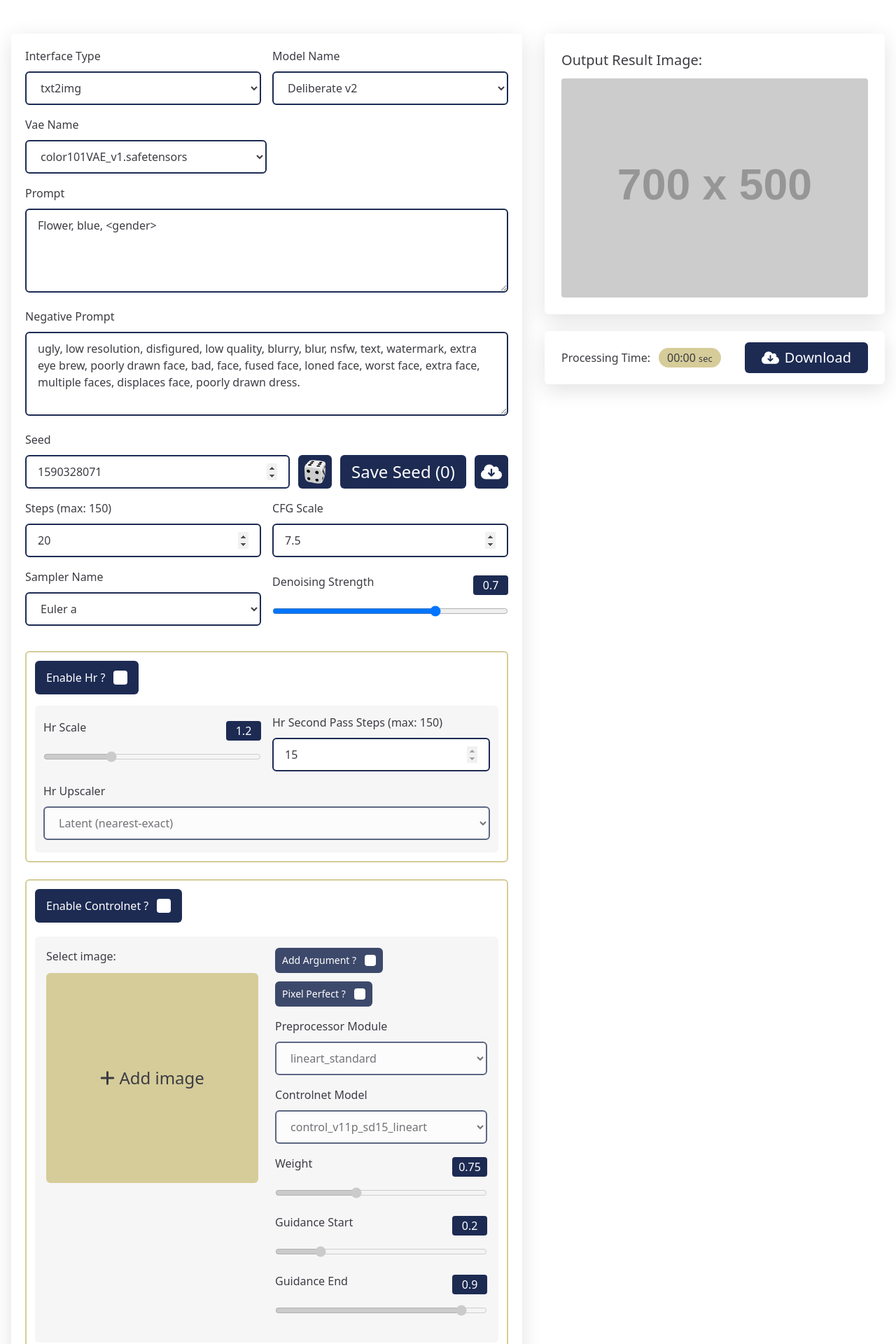
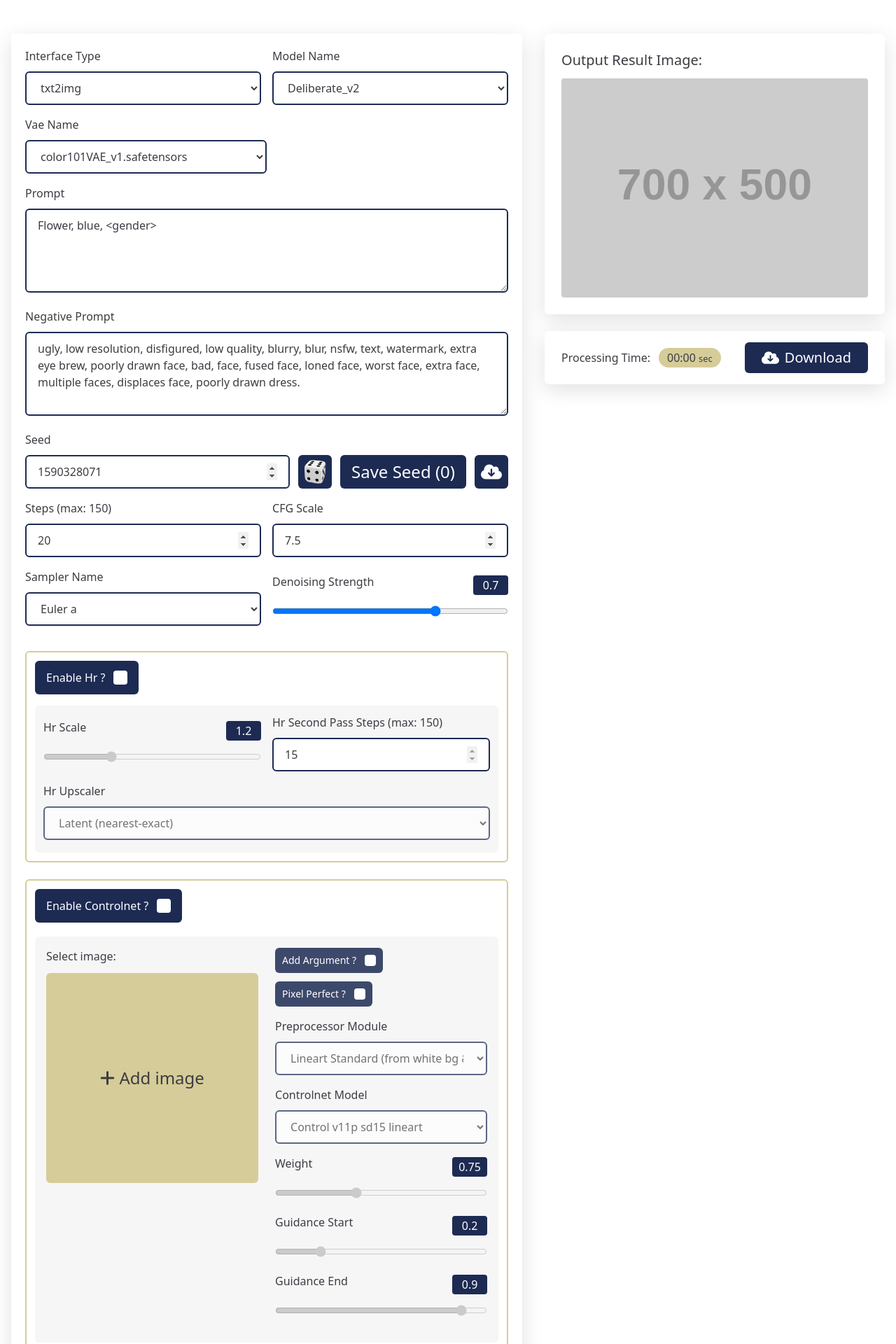
Before and after one commit to ahadovi/cartoonai, a React (Vite) app in the folder client/: page / in a window 1280 px wide. Shown: the top 1920 px of the page at 70% size. Built offline with nearby package versions, Linux system fonts and the light colour scheme.

Commit message:
fix moel name & add dropdown menu controlnet

```diff
--- a/client/src/components/controlnet-list/ControlNetOne.jsx
+++ b/client/src/components/controlnet-list/ControlNetOne.jsx
@@ -1,4 +1,5 @@
-import { useState } from "react";
+import { useEffect, useState } from "react";
+import { modelData } from "../../constant/optionDatas";
 import { useAppContext } from "../../providers/AppProvider";
 import ControlNetArgForm from "../controlnet/ControlNetArgForm";
 
@@ -12,6 +13,7 @@ const ControlNetOne = () => {
   const [previewImage, setPreviewImage] = useState("");
   const [uploadFile, setUploadFile] = useState("");
   const [enableArgument, setEnableArgument] = useState(true);
+  const [filteredModels, setFilteredModels] = useState([]);
   const [argItem, setArgItem] = useState({
     module: "lineart_standard",
     model: "control_v11p_sd15_lineart",
@@ -28,6 +30,19 @@ const ControlNetOne = () => {
       [name]: value,
     }));
   };
+
+  useEffect(() => {
+    if (argItem?.module) {
+      const filteredModels = modelData.filter((model) =>
+        model.name.includes(argItem?.module.split("_")[0].toLowerCase())
+      );
+      setFilteredModels(filteredModels);
+
+      if (filteredModels.length > 0) {
+        setArgItem((prev) => ({ ...prev, model: filteredModels[0].value }));
+      }
+    }
+  }, [argItem?.module]);
 
   const argImageChange = (e) => {
     const file = e.target.files[0];
@@ -59,6 +74,7 @@ const ControlNetOne = () => {
         module={argItem?.module}
         model={argItem?.model}
         setModel={handleOnChange}
+        filteredModelsArr={filteredModels}
         setModule={handleOnChange}
         weight={Number(argItem?.weight)}
         setWeight={handleOnChange}
--- a/client/src/components/controlnet-list/ControlNetThree.jsx
+++ b/client/src/components/controlnet-list/ControlNetThree.jsx
@@ -1,4 +1,5 @@
-import { useState } from "react";
+import { useEffect, useState } from "react";
+import { modelData } from "../../constant/optionDatas";
 import { useAppContext } from "../../providers/AppProvider";
 import ControlNetArgForm from "../controlnet/ControlNetArgForm";
 
@@ -10,6 +11,7 @@ const ControlNetThree = () => {
     enableControlNet,
   } = useAppContext();
   const [previewImage, setPreviewImage] = useState("");
+  const [filteredModels, setFilteredModels] = useState([]);
   const [uploadFile, setUploadFile] = useState("");
   const [enableArgument, setEnableArgument] = useState(true);
   const [argItem, setArgItem] = useState({
@@ -28,6 +30,19 @@ const ControlNetThree = () => {
       [name]: value,
     }));
   };
+
+  useEffect(() => {
+    if (argItem?.module) {
+      const filteredModels = modelData.filter((model) =>
+        model.name.includes(argItem?.module.split("_")[0].toLowerCase())
+      );
+      setFilteredModels(filteredModels);
+
+      if (filteredModels.length > 0) {
+        setArgItem((prev) => ({ ...prev, model: filteredModels[0].value }));
+      }
+    }
+  }, [argItem?.module]);
 
   const argImageChange = (e) => {
     const file = e.target.files[0];
@@ -58,6 +73,7 @@ const ControlNetThree = () => {
       <ControlNetArgForm
         module={argItem?.module}
         model={argItem?.model}
+        filteredModelsArr={filteredModels}
         setModel={handleOnChange}
         setModule={handleOnChange}
         weight={Number(argItem?.weight)}
--- a/client/src/components/controlnet-list/ControlNetTwo.jsx
+++ b/client/src/components/controlnet-list/ControlNetTwo.jsx
@@ -1,4 +1,5 @@
-import { useState } from "react";
+import { useEffect, useState } from "react";
+import { modelData } from "../../constant/optionDatas";
 import { useAppContext } from "../../providers/AppProvider";
 import ControlNetArgForm from "../controlnet/ControlNetArgForm";
 
@@ -10,6 +11,7 @@ const ControlNetTwo = () => {
     enableControlNet,
   } = useAppContext();
   const [previewImage, setPreviewImage] = useState("");
+  const [filteredModels, setFilteredModels] = useState([]);
   const [uploadFile, setUploadFile] = useState("");
   const [enableArgument, setEnableArgument] = useState(true);
   const [argItem, setArgItem] = useState({
@@ -28,6 +30,19 @@ const ControlNetTwo = () => {
       [name]: value,
     }));
   };
+
+  useEffect(() => {
+    if (argItem?.module) {
+      const filteredModels = modelData.filter((model) =>
+        model.name.includes(argItem?.module.split("_")[0].toLowerCase())
+      );
+      setFilteredModels(filteredModels);
+
+      if (filteredModels.length > 0) {
+        setArgItem((prev) => ({ ...prev, model: filteredModels[0].value }));
+      }
+    }
+  }, [argItem?.module]);
 
   const argImageChange = (e) => {
     const file = e.target.files[0];
@@ -58,6 +73,7 @@ const ControlNetTwo = () => {
       <ControlNetArgForm
         module={argItem?.module}
         model={argItem?.model}
+        filteredModelsArr={filteredModels}
         setModel={handleOnChange}
         setModule={handleOnChange}
         weight={Number(argItem?.weight)}
--- a/client/src/components/controlnet/ControlNetArgForm.jsx
+++ b/client/src/components/controlnet/ControlNetArgForm.jsx
@@ -1,4 +1,4 @@
-import { modelData, moduleData } from "../../constant/optionDatas";
+import { moduleData } from "../../constant/optionDatas";
 import cn from "../../utils";
 import FileImageInput from "../FileImageInput";
 import RangeInput from "../RangeInput";
@@ -23,6 +23,7 @@ const ControlNetArgForm = (props) => {
     enablePixelPerfect,
     handleEnablePixelPerfect,
     disableAddArgBtn,
+    filteredModelsArr,
   } = props;
 
   return (
@@ -78,7 +79,7 @@ const ControlNetArgForm = (props) => {
           <SelectInput
             name="model"
             label="Controlnet Model"
-            optiondata={modelData}
+            optiondata={filteredModelsArr}
             value={model}
             onChange={setModel}
             disabled={disabled}
--- a/client/src/constant/optionDatas.js
+++ b/client/src/constant/optionDatas.js
@@ -14,36 +14,46 @@ export const interfaceTypeData = [
 export const modelNameData = [
   {
     id: 11,
-    value: "Deliberate v2",
-    name: "Deliberate v2",
+    value: "Deliberate_v2",
+    name: "Deliberate_v2",
   },
   {
     id: 12,
-    value: "dreamshaper_332BakedVaeClipFix",
-    name: "dreamshaper_332BakedVaeClipFix",
+    value: "aZovyaRPGArtistTools_v4VAE",
+    name: "aZovyaRPGArtistTools_v4VAE",
   },
   {
     id: 13,
+    value: "dreamshaper_332BakedVaeClipFix",
+    name: "dreamshaper_332BakedVaeClipFix0",
+  },
+  {
+    id: 14,
     value: "disneyPixarCartoon_v10",
     name: "disneyPixarCartoon_v10",
   },
   {
-    id: 14,
-    value: "Realistic_Vision_V5",
-    name: "Realistic_Vision_V5",
+    id: 15,
+    value: "Realistic_Vision_V5.1",
+    name: "Realistic_Vision_V5.1",
   },
   {
-    id: 15,
+    id: 16,
     value: "realcartoonPixar_v2",
     name: "realcartoonPixar_v2",
   },
   {
-    id: 16,
+    id: 17,
+    value: "realcartoon3d_v12",
+    name: "realcartoon3d_v12",
+  },
+  {
+    id: 18,
     value: "dreamshaper_8",
     name: "dreamshaper_8",
   },
   {
-    id: 17,
+    id: 19,
     value: "realcartoon3d_v12",
     name: "realcartoon3d_v12",
   },
@@ -78,7 +88,7 @@ export const vaeNameData = [
   {
     id: 116,
     value: "none",
-    name: "none",
+    name: "None",
   },
 ];
 
@@ -86,27 +96,27 @@ export const moduleData = [
   {
     id: 1111,
     value: "Tile_Resample",
-    name: "Tile_Resample",
+    name: "Tile Resample",
   },
   {
     id: 1112,
     value: "lineart_realistic",
-    name: "lineart_realistic",
+    name: "Lineart realistic",
   },
   {
     id: 1113,
     value: "scribble_xdog",
-    name: "scribble_xdog",
+    name: "Scribble Xdog",
   },
   {
     id: 1114,
     value: "lineart_standard",
-    name: "lineart_standard",
+    name: "Lineart Standard (from white bg & black line)",
   },
   {
     id: 1115,
     value: "lineart_coarse",
-    name: "lineart_coarse",
+    name: "Lineart Coarse",
   },
   {
     id: 1116,
@@ -119,32 +129,32 @@ export const modelData = [
   {
     id: 11111,
     value: "control_v11f1e_sd15_tile",
-    name: "control_v11f1e_sd15_tile",
+    name: "Control v11f1e sd15 tile",
   },
   {
     id: 11112,
     value: "control_v11p_sd15_lineart",
-    name: "control_v11p_sd15_lineart",
+    name: "Control v11p sd15 lineart",
   },
   {
     id: 11113,
     value: "control_v11p_sd15_scribble",
-    name: "control_v11p_sd15_scribble",
+    name: "Control v11p sd15 scribble",
   },
   {
     id: 11114,
     value: "control_v11p_sd15_lineart",
-    name: "control_v11p_sd15_lineart",
+    name: "Control v11p sd15 lineart",
   },
   {
     id: 11115,
     value: "control_v11p_sd15_lineart",
-    name: "control_v11p_sd15_lineart",
+    name: "Control v11p sd15 lineart",
   },
   {
     id: 11116,
     value: "control_v11p_sd15_canny",
-    name: "control_v11p_sd15_canny",
+    name: "Control v11p sd15 canny",
   },
 ];
 
```
